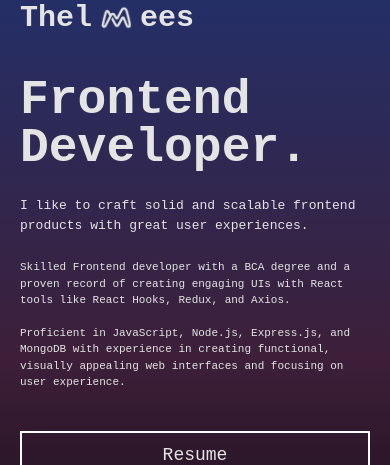
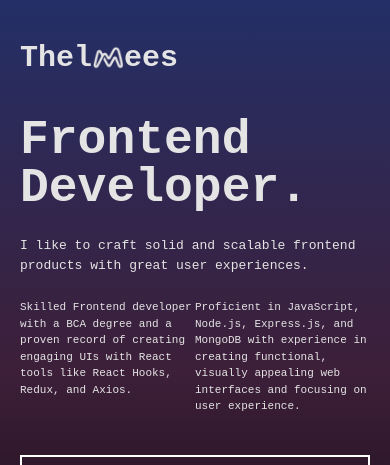
Before and after one commit to thelmees/portfolio, a React (Create React App) app in the folder Client/: page / in a window 390 px wide. Shown: the top 465 px of the page. Built offline with nearby package versions, Linux system fonts and the light colour scheme.

Commit message:
e  commit

```diff
--- a/Client/src/components/About.js
+++ b/Client/src/components/About.js
@@ -12,9 +12,9 @@ function About() {
                 {/* Left Side: Logo and Text Section */}
                 <div className="sm:w-1/2 px-5 sm:px-20">
                     {/* Logo and Name */}
-                    <div className="text-3xl sm:text-4xl font-bold mb-10 text-[#e4e4e4] flex items-center">
+                    <div className="text-3xl sm:text-4xl font-bold mb-10 text-[#e4e4e4] flex items-center mt-10">
                         <div>Thel
-                            <img className="inline w-8 sm:w-11 mx-2" src={logo} alt="logo" />
+                            <img className="inline w-8 sm:w-11 " src={logo} alt="logo" />
                             ees
                         </div>
                     </div>
@@ -27,7 +27,7 @@ function About() {
                         </p>
 
                         {/* Description Section */}
-                        <div className="mt-6 sm:mt-10 flex flex-col sm:flex-row sm:justify-between text-[11px] sm:text-sm font-normal">
+                        <div className="mt-6 sm:mt-10 flex  sm:flex-row sm:justify-between text-[11px] sm:text-sm font-normal">
                             <p className="flex-1 sm:mr-4 text-[#e4e4e4] mb-4 sm:mb-0">
                                 Skilled Frontend developer with a BCA degree and a proven record of creating engaging UIs with React tools like
                                 React Hooks, Redux, and Axios.
--- a/Client/src/components/Contact.js
+++ b/Client/src/components/Contact.js
@@ -12,7 +12,7 @@ function Contact() {
     e.preventDefault();
     setLoading(true);
     try {
-      const response = await axios.post('https://portfolio-git-main-thelmees-nizars-projects.vercel.app//send', data);
+      const response = await axios.post('https://portfolio-two-dun-41.vercel.app/send', data);
       setAlert({ message: response.data, visible: true, url: check, txt: true });
       console.log(response.data);
       setData({ name: '', email: '', subject: '', message: '' });
```
Also changed, not shown: 1 other file (tests, documents, lock files or other folders).
